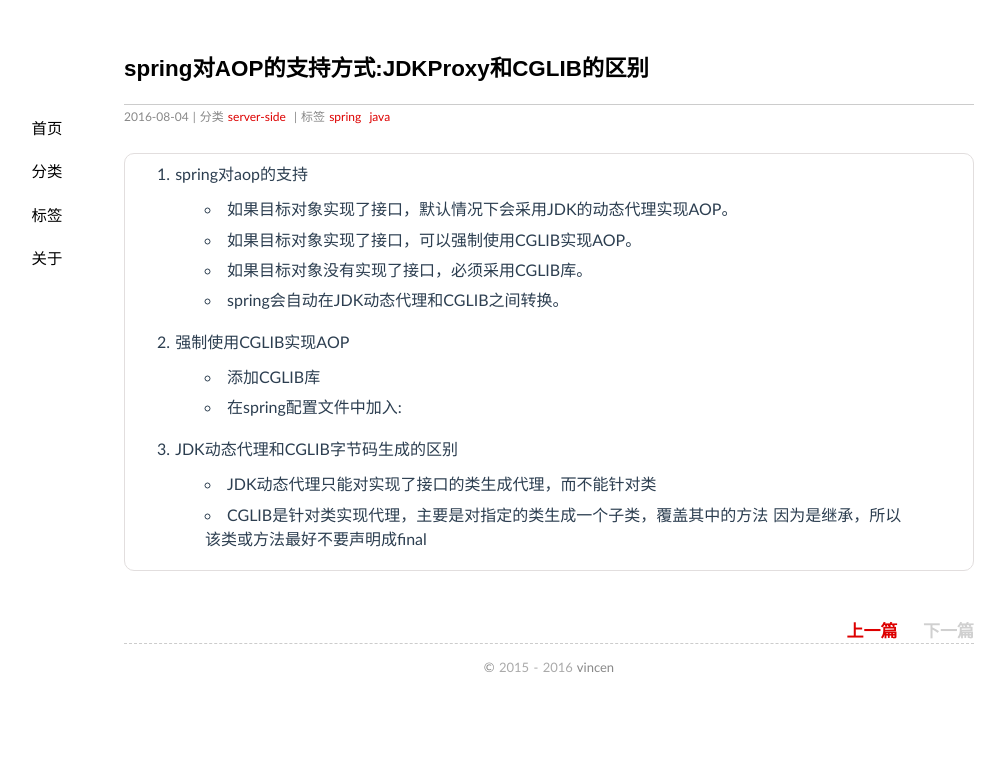
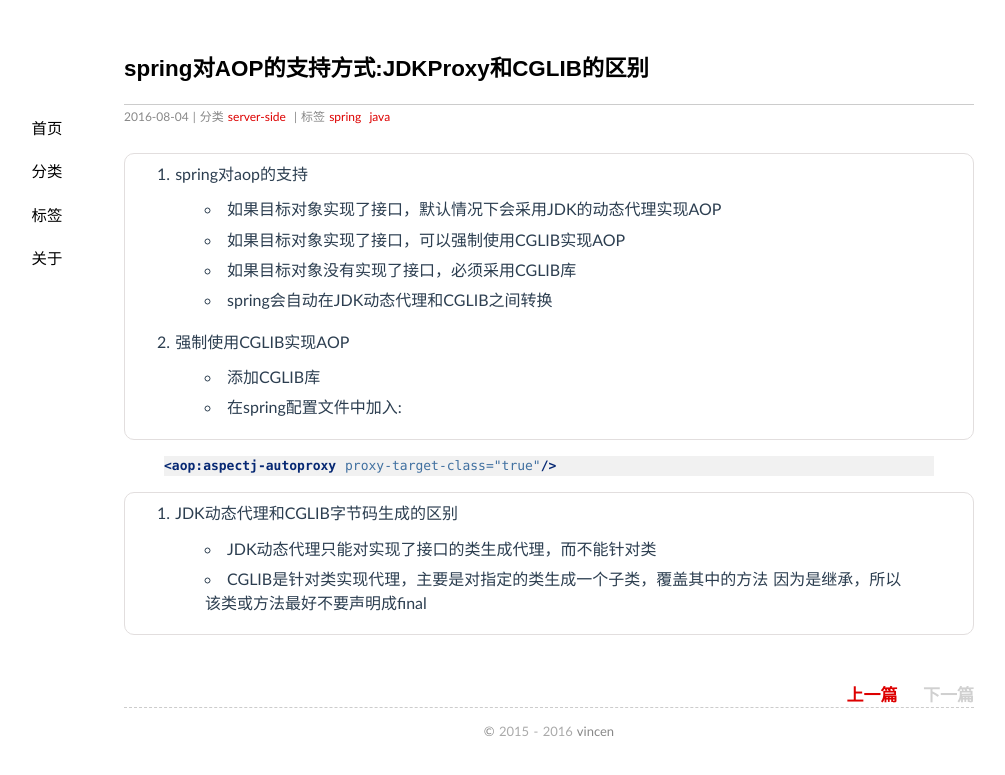
Before and after one commit to vincen/vincen.github.io, a Jekyll site: the page built from _posts/2016-08-04-000E.md, in a window 1280 px wide. Shown: the top 775 px of the page, without its empty margins (91-1096 px from the left). Built offline with Jekyll 4.4.1, drawn with Linux system fonts in a browser that asks for light colours; comment, search, counter and statistics services are not loaded.

Commit message:
update post

```diff
--- a/_posts/2016-08-04-000E.md
+++ b/_posts/2016-08-04-000E.md
@@ -5,14 +5,17 @@
 tags: spring java
 ---
 1. spring对aop的支持
-* 如果目标对象实现了接口，默认情况下会采用JDK的动态代理实现AOP。
-* 如果目标对象实现了接口，可以强制使用CGLIB实现AOP。
-* 如果目标对象没有实现了接口，必须采用CGLIB库。
-* spring会自动在JDK动态代理和CGLIB之间转换。
+* 如果目标对象实现了接口，默认情况下会采用JDK的动态代理实现AOP
+* 如果目标对象实现了接口，可以强制使用CGLIB实现AOP
+* 如果目标对象没有实现了接口，必须采用CGLIB库
+* spring会自动在JDK动态代理和CGLIB之间转换
 
 2. 强制使用CGLIB实现AOP
 * 添加CGLIB库
-* 在spring配置文件中加入: <aop:aspectj-autoproxy proxy-target-class="true"/>
+* 在spring配置文件中加入:
+{% highlight xml %}
+<aop:aspectj-autoproxy proxy-target-class="true"/>
+{% endhighlight %}
 
 3. JDK动态代理和CGLIB字节码生成的区别
 * JDK动态代理只能对实现了接口的类生成代理，而不能针对类
```
